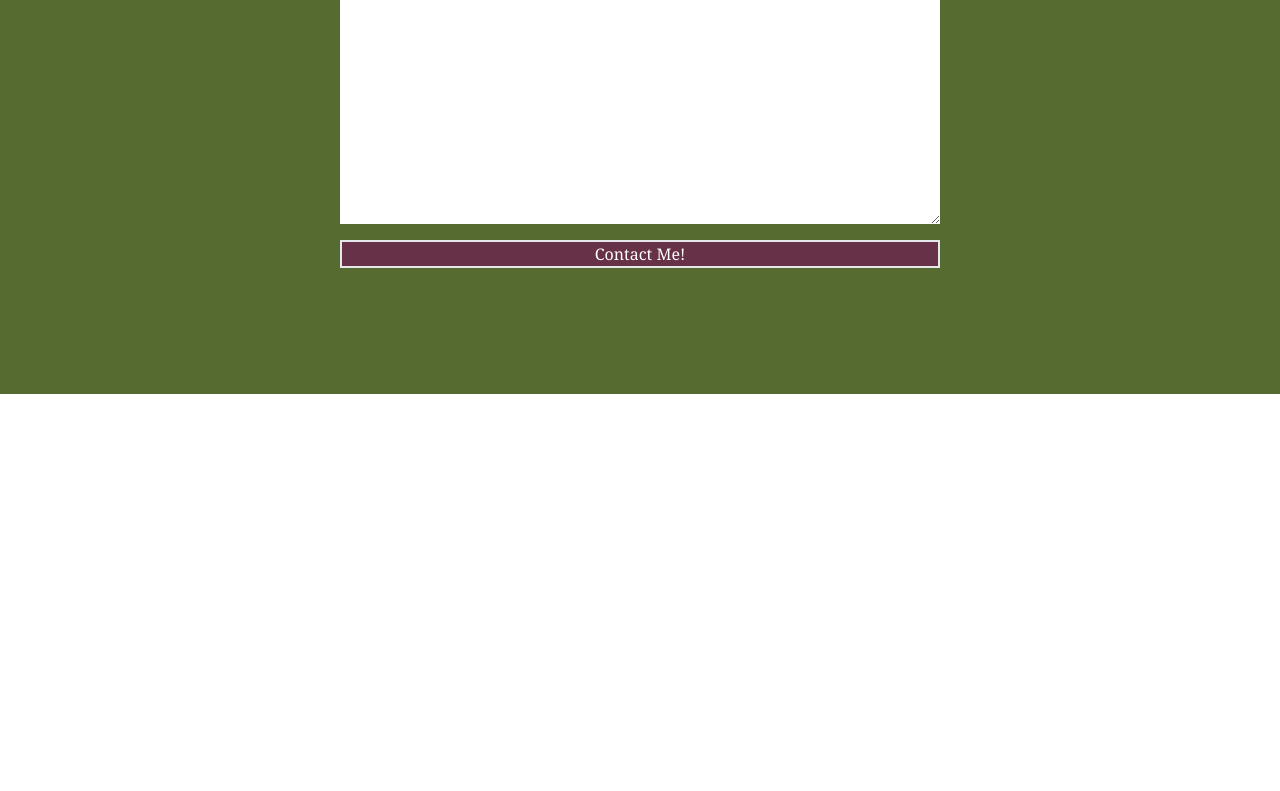
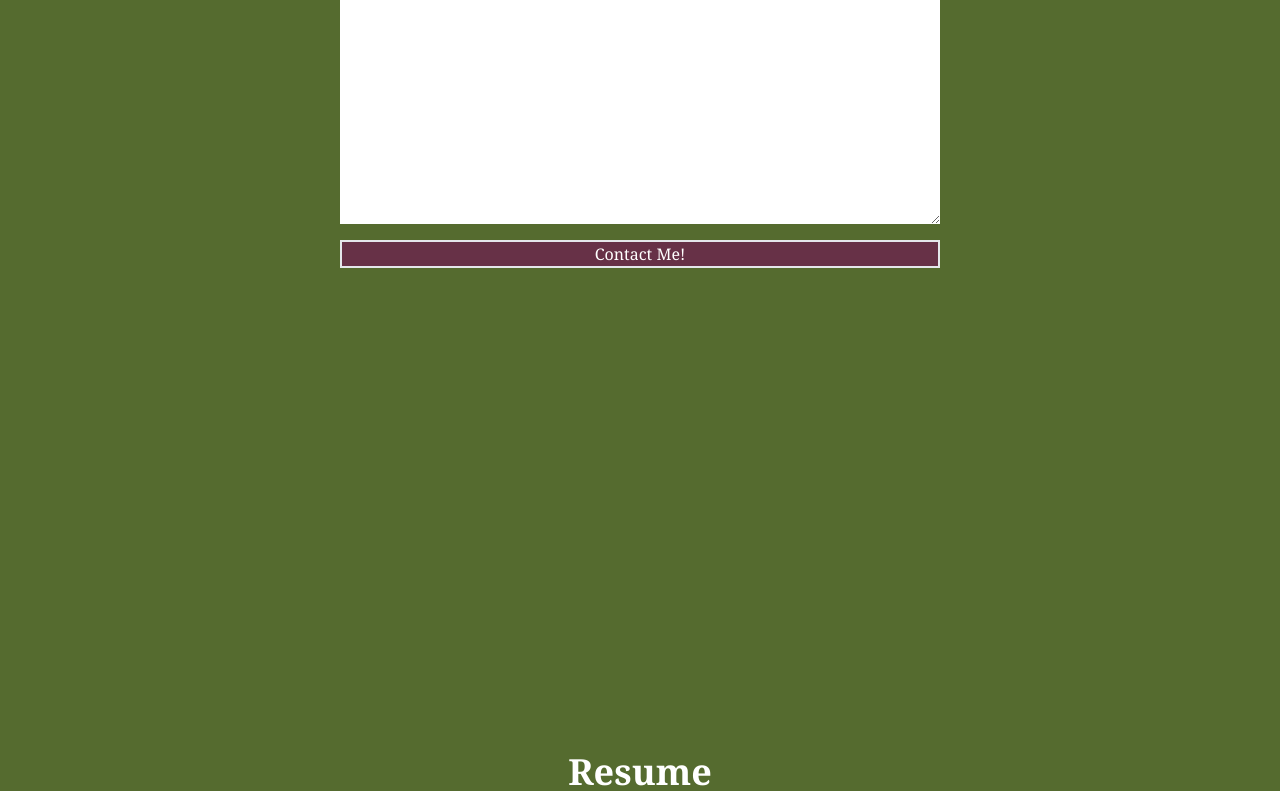
Before and after one commit to kuyadevin/react-portfolio, a React (Create React App) app in the folder react-portfolio/: page / in a window 1280 px wide. Shown: the part 2006-2797 px from the top of the page. Before the commit the page ends 2400 px from the top, so only its background shows below. Built offline with nearby package versions, Linux system fonts and the light colour scheme.

Commit message:
Add resume with downloadable link

```diff
--- a/react-portfolio/src/App.js
+++ b/react-portfolio/src/App.js
@@ -3,6 +3,7 @@ import Footer from "./components/Footer";
 import AboutMe from "./components/AboutMe";
 import Portfolio from "./components/Portfolio";
 import Contact from "./components/Contact";
+import Resume from "./components/Resume";
 
 function App() {
   return (
@@ -12,6 +13,7 @@ function App() {
         <AboutMe />
         <Portfolio />
         <Contact />
+        <Resume />
         <Footer />
       </div>
       <div>
--- a/react-portfolio/src/components/Portfolio.js
+++ b/react-portfolio/src/components/Portfolio.js
@@ -11,7 +11,7 @@ function Portfolio() {
   return (
     <div className='w-full h-screen bg-[#556b2f]'>
       <div className='flex flex-col justify-center items-center w-full h-full text-white font-serif'>
-        <h1 className='text-4xl'>Portfolio</h1>
+        <h1 className='text-4xl font-bold inline border-b-4 border-[#673147] mb-4'>Portfolio</h1>
         <div className='max-w-[1000px] w-full grid grid-cols-2 sm:grid-cols-3 gap-10 justify-center items-center text-center text-sm'>
           <div>
             <a href='https://kuyadevin.github.io/Day-Planner/'>
--- a/react-portfolio/src/components/Resume.js
+++ b/react-portfolio/src/components/Resume.js
@@ -1,8 +1,16 @@
-import React from 'react'
+import React from 'react';
+import PDF from '../assets/resume.pdf';
 
 function Resume() {
   return (
-    <div>Resume</div>
+    <div className='w-full h-screen bg-[#556b2f]'>
+      <div className='flex flex-col justify-center items-center w-full h-full text-white font-serif'>
+        <h1 className='text-4xl font-bold inline border-b-4 border-[#673147] mb-4'>Resume</h1>
+        <a href={PDF} target="_blank">
+          Download my Resume Here
+        </a>
+      </div>
+    </div>
   )
 }
 
```
Also changed, not shown: 1 other file (tests, documents, lock files or other folders).
